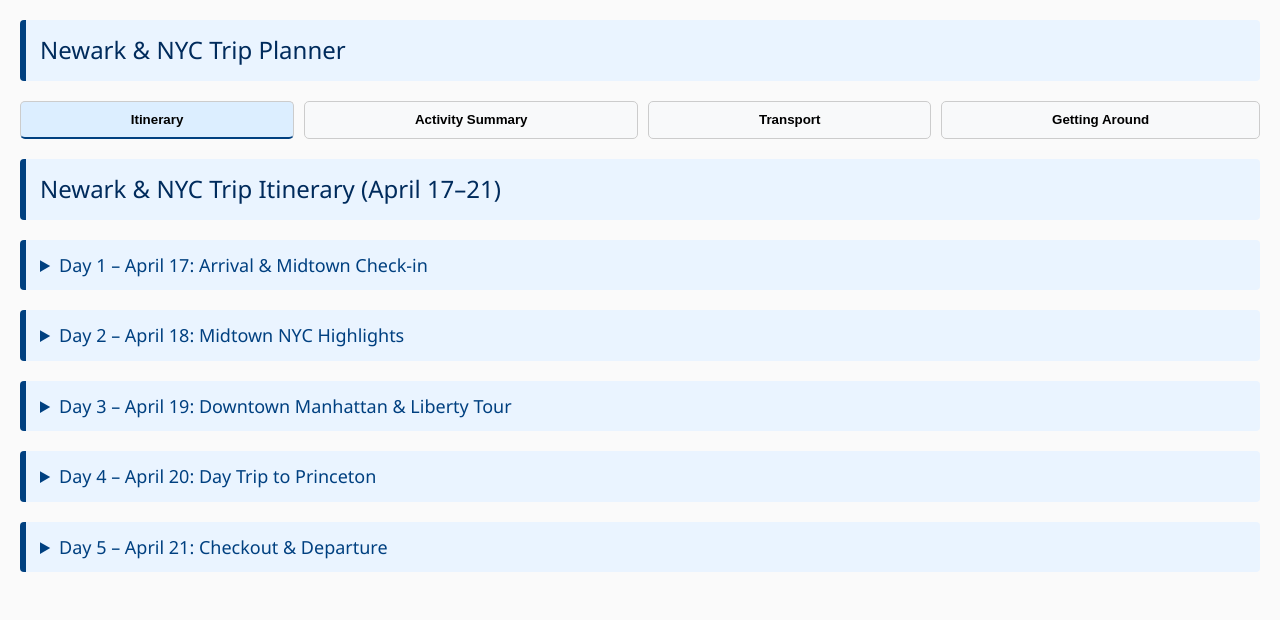
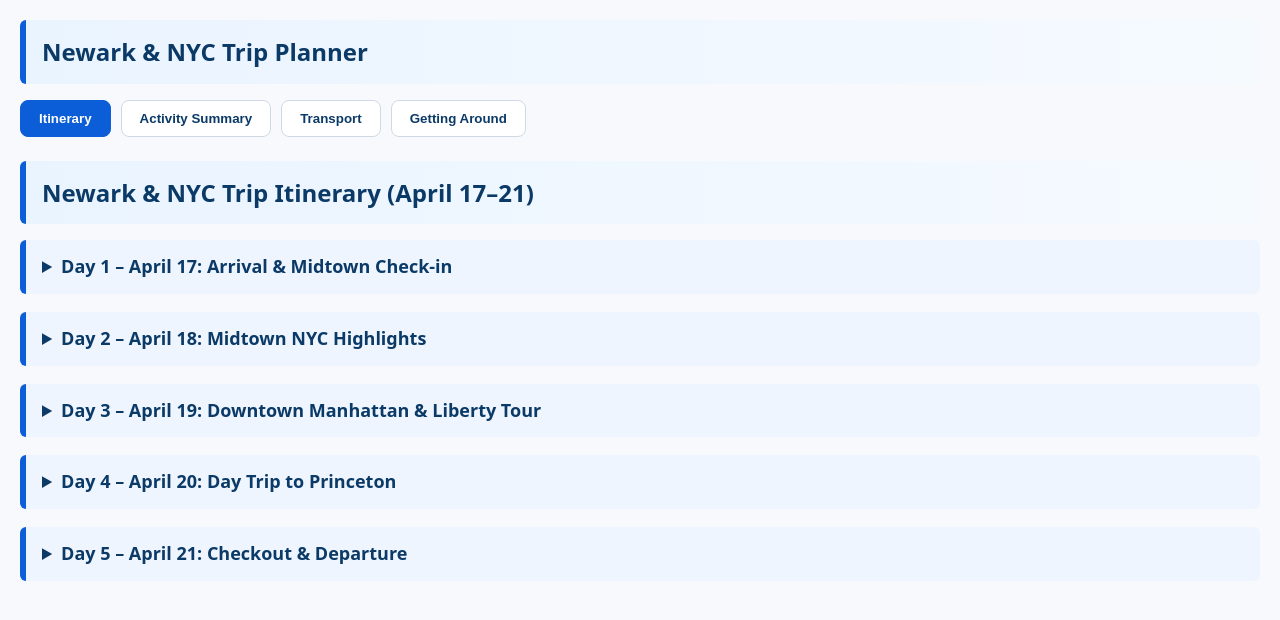
Before and after one commit to nikhilmenghani/trip, a plain HTML site: page index.html in a window 1280 px wide. Drawn offline with Linux system fonts and the light colour scheme.

Commit message:
Improve the UI and make it intuitive

```diff
--- a/index.html
+++ b/index.html
@@ -9,10 +9,30 @@
 
 <h2>Newark & NYC Trip Planner</h2>
 <div class="tab-buttons">
-  <button class="tab-link active" onclick="switchTab('itinerary')">Itinerary</button>
-  <button class="tab-link" onclick="switchTab('summary')">Activity Summary</button>
-  <button class="tab-link" onclick="switchTab('transport')">Transport</button>
-  <button class="tab-link" onclick="switchTab('getting-around')">Getting Around</button>
+  <button class="tab-link active"
+        data-tab="itinerary"
+        onclick="switchTab('itinerary')"
+        aria-selected="true">
+  Itinerary
+</button>
+  <button class="tab-link"
+        data-tab="summary"
+        onclick="switchTab('summary')"
+        aria-selected="false">
+  Activity Summary
+</button>
+  <button class="tab-link"
+        data-tab="transport"
+        onclick="switchTab('transport')"
+        aria-selected="false">
+  Transport
+</button>
+  <button class="tab-link"
+        data-tab="getting-around"
+        onclick="switchTab('getting-around')"
+        aria-selected="false">
+  Getting Around
+</button>
 </div>
 
 <div id="itinerary" class="tab-content active">
--- a/scripts.js
+++ b/scripts.js
@@ -1,10 +1,45 @@
 function switchTab(tabId) {
-    document.querySelectorAll('.tab-content').forEach(tab => {
-      tab.classList.remove('active');
-    });
-    document.querySelectorAll('.tab-link').forEach(btn => {
-      btn.classList.remove('active');
-    });
-    document.getElementById(tabId).classList.add('active');
-    document.querySelector(`.tab-link[onclick*="${tabId}"]`).classList.add('active');
+  const tabs = document.querySelectorAll('.tab-content');
+  const buttons = document.querySelectorAll('.tab-link');
+
+  // Hide all tabs
+  tabs.forEach(tab => {
+    tab.classList.remove('active');
+    tab.setAttribute('aria-hidden', 'true');
+  });
+
+  // Deactivate all buttons
+  buttons.forEach(btn => {
+    btn.classList.remove('active');
+    btn.setAttribute('aria-selected', 'false');
+  });
+
+  // Activate selected tab
+  const activeTab = document.getElementById(tabId);
+  if (!activeTab) return;
+
+  activeTab.classList.add('active');
+  activeTab.setAttribute('aria-hidden', 'false');
+
+  // Activate matching button
+  const activeBtn = document.querySelector(
+    `.tab-link[data-tab="${tabId}"]`
+  );
+  if (activeBtn) {
+    activeBtn.classList.add('active');
+    activeBtn.setAttribute('aria-selected', 'true');
   }
+
+  // Remember selected tab
+  try {
+    localStorage.setItem('activeTab', tabId);
+  } catch (_) {}
+}
+
+// Restore last active tab on page load
+document.addEventListener('DOMContentLoaded', () => {
+  const savedTab = localStorage.getItem('activeTab');
+  if (savedTab && document.getElementById(savedTab)) {
+    switchTab(savedTab);
+  }
+});
--- a/styles.css
+++ b/styles.css
@@ -1,45 +1,55 @@
+/* ---------- Base ---------- */
 body {
-    font-family: 'Segoe UI', Tahoma, Geneva, Verdana, sans-serif;
+  font-family: system-ui, -apple-system, "Segoe UI", Roboto, sans-serif;
   margin: 20px;
   font-size: 16px;
-    line-height: 1.7;
-    color: #333;
-    background-color: #fafafa;
+  line-height: 1.65;
+  color: #2c2c2c;
+  background-color: #f7f9fc;
 }
 
-  h2, #itinerary > h2, #transport > h2, #getting-around > h2 {
-    margin-top: 0;
+/* ---------- Headings ---------- */
+h2 {
+  margin: 0 0 16px;
   font-size: 24px;
-    color: #002b5c;
-    font-weight: normal;
-    padding: 10px 14px;
-    background-color: #eaf4ff;
-    border-left: 6px solid #004080;
-    border-radius: 4px;
+  font-weight: 600;
+  color: #0b3a67;
+  padding: 12px 16px;
+  background: linear-gradient(to right, #eaf4ff, #f5faff);
+  border-left: 6px solid #0b5ed7;
+  border-radius: 6px;
 }
 
+/* ---------- Tabs ---------- */
 .tab-buttons {
-    margin-bottom: 20px;
   display: flex;
   flex-wrap: wrap;
   gap: 10px;
+  margin-bottom: 24px;
 }
 
 .tab-buttons button {
   padding: 10px 18px;
-    border: 1px solid #ccc;
-    background-color: #f8f9fa;
+  border-radius: 8px;
+  border: 1px solid #cfd9e5;
+  background-color: #ffffff;
   font-weight: 600;
-    border-radius: 5px;
-    transition: background-color 0.3s ease;
-    flex: 1 0 auto;
+  color: #0b3a67;
+  cursor: pointer;
+  transition: all 0.25s ease;
+}
+
+.tab-buttons button:hover {
+  background-color: #eef5ff;
 }
 
 .tab-buttons button.active {
-    background-color: #dceeff;
-    border-bottom: 2px solid #004080;
+  background-color: #0b5ed7;
+  color: #ffffff;
+  border-color: #0b5ed7;
 }
 
+/* ---------- Tab Content ---------- */
 .tab-content {
   display: none;
 }
@@ -48,65 +58,74 @@ body {
   display: block;
 }
 
+/* ---------- Details ---------- */
+details {
+  margin-bottom: 18px;
+}
+
 details summary {
   font-size: 18px;
-    font-weight: normal;
-    padding: 10px 14px;
-    margin-top: 20px;
+  font-weight: 600;
+  padding: 12px 16px;
   cursor: pointer;
-    background-color: #eaf4ff;
-    border-left: 6px solid #004080;
-    color: #004080;
-    border-radius: 4px;
-    transition: background-color 0.3s;
+  background-color: #eef5ff;
+  border-left: 6px solid #0b5ed7;
+  color: #0b3a67;
+  border-radius: 6px;
+  transition: background-color 0.25s;
 }
 
 details[open] summary {
-    background-color: #d4ebff;
+  background-color: #dbeaff;
 }
 
+/* ---------- Tables ---------- */
 table {
   width: 100%;
   border-collapse: collapse;
-    margin: 20px 0;
-    font-size: 15px;
-    background-color: #fff;
-    border-radius: 6px;
+  margin-top: 14px;
+  background-color: #ffffff;
+  border-radius: 8px;
   overflow: hidden;
-    box-shadow: 0 2px 5px rgba(0,0,0,0.05);
+  box-shadow: 0 2px 6px rgba(0,0,0,0.06);
+}
+
+th {
+  background-color: #eaf2ff;
+  font-weight: 600;
+  text-align: left;
 }
 
 th, td {
-    border: 1px solid #ddd;
-    padding: 10px 12px;
+  padding: 10px 14px;
+  border-bottom: 1px solid #e1e6ef;
   vertical-align: top;
 }
 
-  th {
-    background-color: #e6f0ff;
-    text-align: left;
-    font-weight: 600;
+tr:last-child td {
+  border-bottom: none;
 }
 
+/* ---------- Links ---------- */
 a {
-    color: #0040aa;
+  color: #0b5ed7;
   text-decoration: none;
 }
 
 a:hover {
   text-decoration: underline;
-    color: #002b80;
 }
 
-  @media screen and (max-width: 768px) {
+/* ---------- Mobile Layout ---------- */
+@media (max-width: 768px) {
+
   body {
-      margin: 10px;
+    margin: 12px;
     font-size: 15px;
   }
 
   table, thead, tbody, th, td, tr {
     display: block;
-      width: 100%;
   }
 
   thead {
@@ -114,30 +133,26 @@ body {
   }
 
   tr {
-      margin-bottom: 15px;
-      box-shadow: 0 1px 3px rgba(0,0,0,0.1);
-      border-radius: 6px;
-      overflow: hidden;
-      background: #fff;
+    margin-bottom: 14px;
+    border-radius: 8px;
+    box-shadow: 0 1px 4px rgba(0,0,0,0.08);
   }
 
   td {
-      padding: 10px;
     border: none;
-      border-bottom: 1px solid #eee;
+    border-bottom: 1px solid #edf0f6;
+    padding: 10px 12px;
+    padding-left: 48%;
     position: relative;
-      padding-left: 50%;
   }
 
   td::before {
+    content: attr(data-label);
     position: absolute;
+    left: 12px;
     top: 10px;
-      left: 10px;
-      width: 45%;
-      padding-right: 10px;
-      white-space: nowrap;
-      font-weight: bold;
+    width: 42%;
+    font-weight: 600;
     color: #555;
-      content: attr(data-label);
   }
 }
```
Lines whose indentation alone changed are shown as unchanged.
